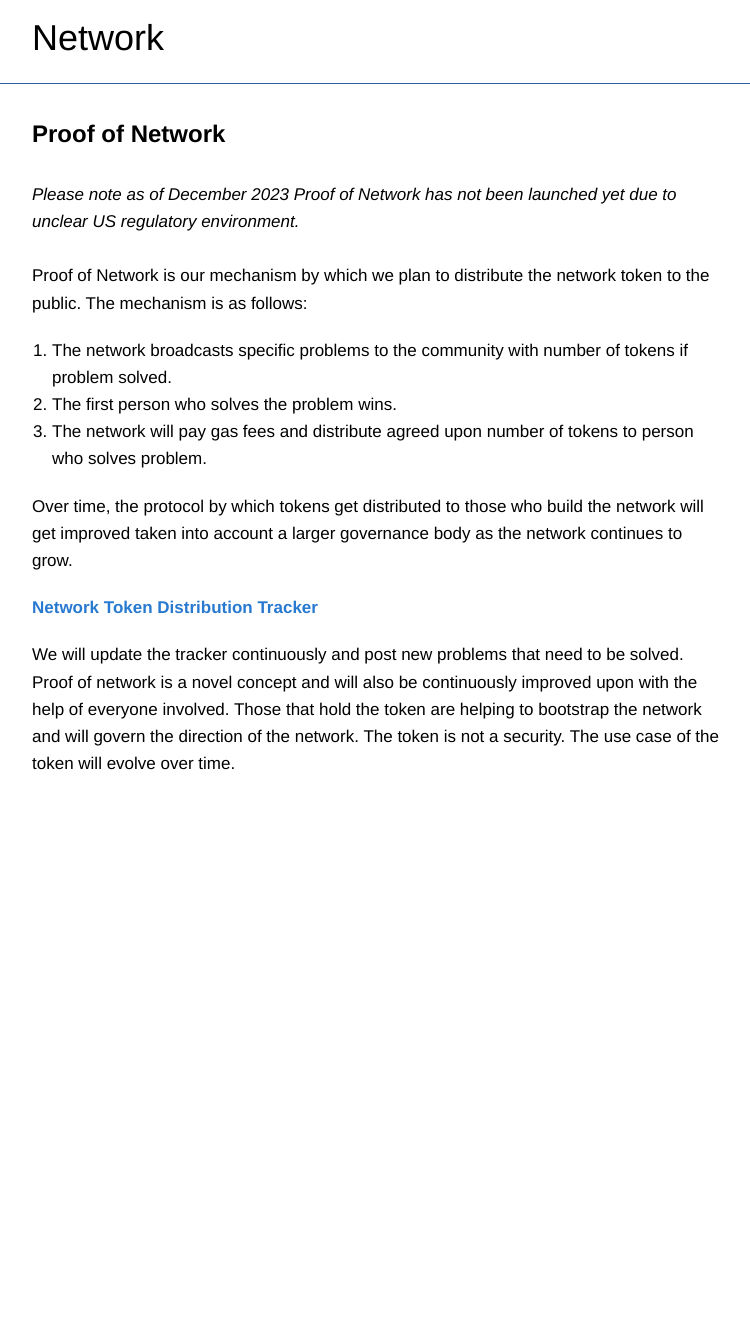
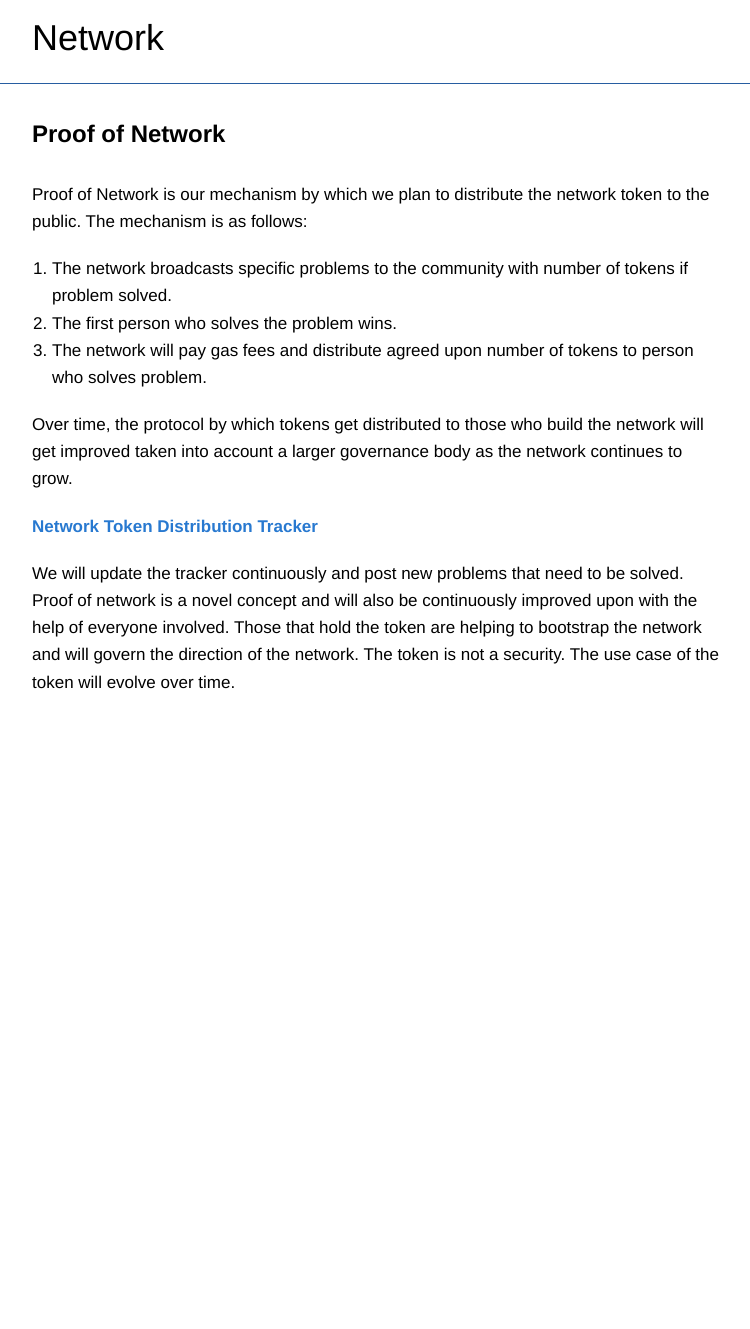
Before and after one commit to networkf/network.github.io, a Jekyll site: the page built from proofofnetwork.md, in a window 1280 px wide. Shown: the whole page, without its empty margins (243-993 px from the left). Built offline with Jekyll 4.4.1, drawn with Linux system fonts in a browser that asks for light colours; some web fonts are replaced; our own code applies the rules of GitHub Pages for plain Markdown files; the repository's description, which GitHub fills in, is left out; after the commit the page ends 1247 px from its top, so only the background shows below that.

Commit message:
Update proofofnetwork.md

```diff
--- a/proofofnetwork.md
+++ b/proofofnetwork.md
@@ -6,9 +6,6 @@ layout: default
 </head>
 ---
 <b><font size="5">Proof of Network</font></b>
-<br>
-<br>
-_Please note as of December 2023 Proof of Network has not been launched yet due to unclear US regulatory environment._
 <br>
 <br>
 Proof of Network is our mechanism by which we plan to distribute the network token to the public. The mechanism is as follows:
```
